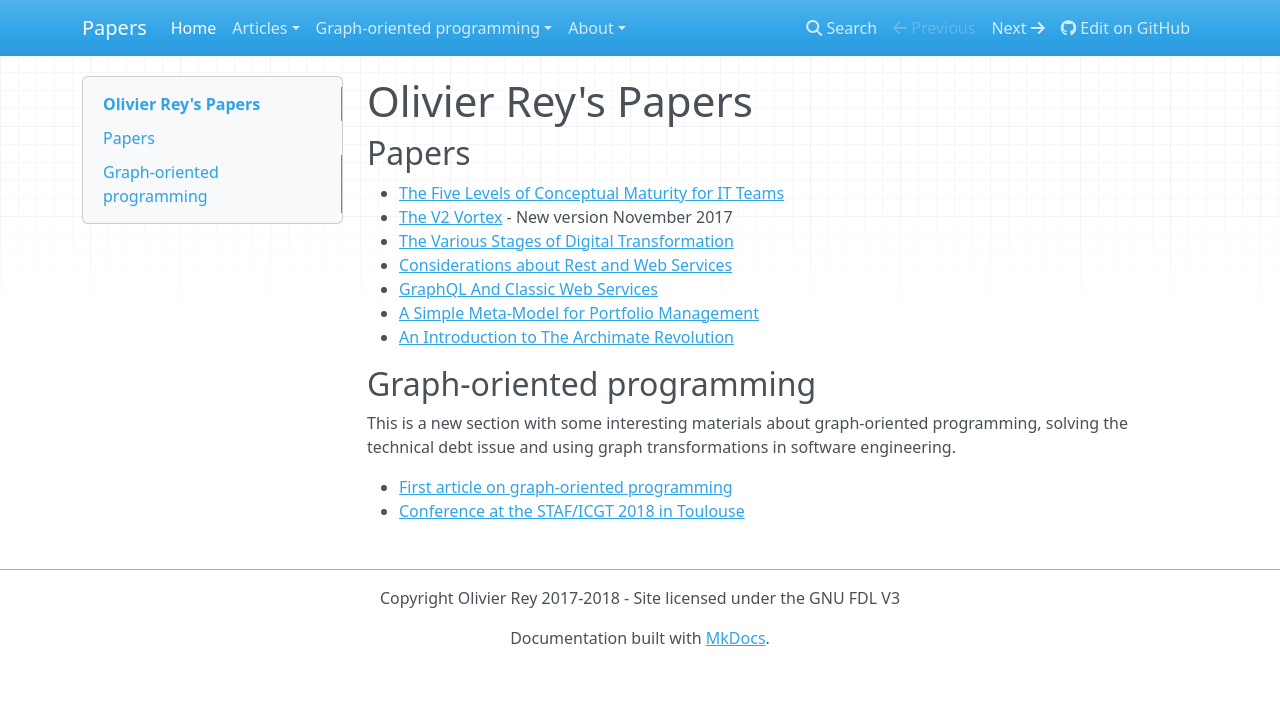
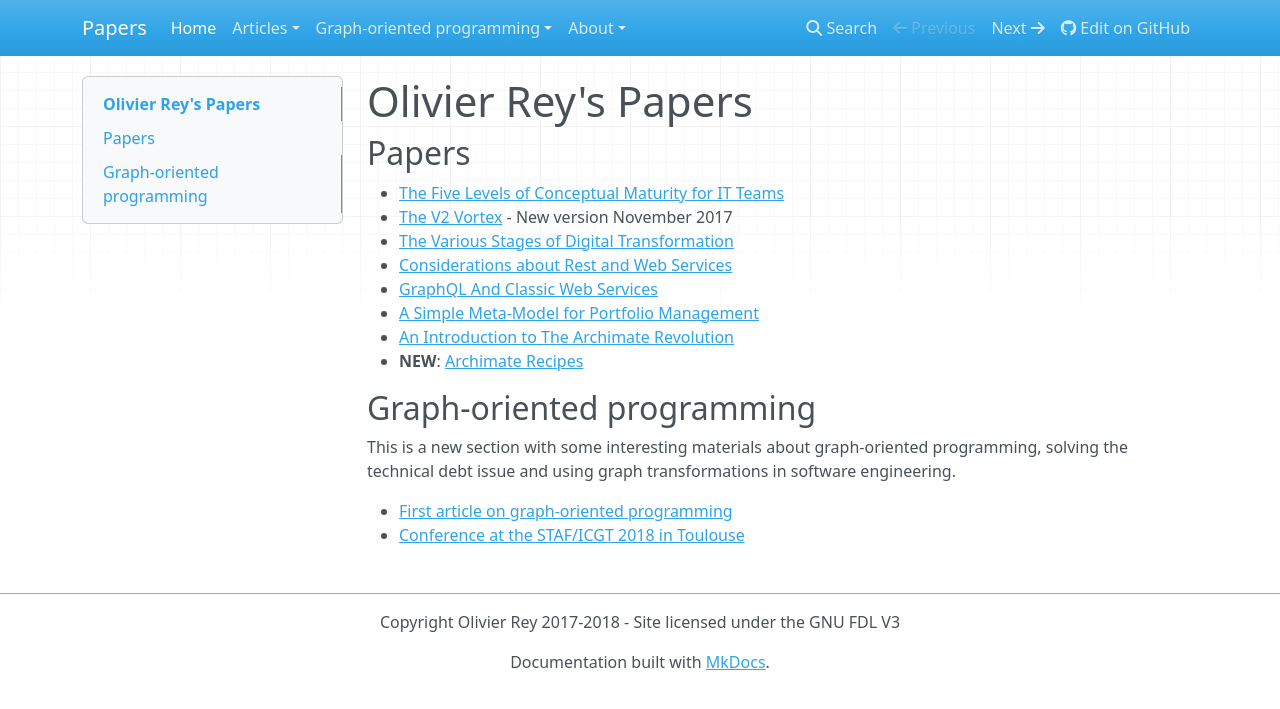
Before and after one commit to orey/papers, an MkDocs documentation site: the page built from docs/index.md, in a window 1280 px wide. Shown: the top 709 px of the page. Built offline with MkDocs 1.6.1, drawn with Linux system fonts in a browser that asks for light colours; nearby versions of some CDN libraries; old or Windows-style settings are respelled for this version of MkDocs.

Commit message:
adding archimate recipes version 1

```diff
--- a/docs/index.md
+++ b/docs/index.md
@@ -9,6 +9,7 @@
   * [GraphQL And Classic Web Services](articles/graphql-web-services.md)
   * [A Simple Meta-Model for Portfolio Management](articles/portfolio.md)
   * [An Introduction to The Archimate Revolution](articles/archimate-intro.md)
+  * **NEW**: [Archimate Recipes](articles/archimate-recipes.md)
 
 ## Graph-oriented programming
 
--- a/mkdocs.yml
+++ b/mkdocs.yml
@@ -16,6 +16,7 @@ pages:
     - 'GraphQL And Classic Web Services': 'articles/graphql-web-services.md'
     - 'A Simple Meta-Model for Portfolio Management': 'articles/portfolio.md'
     - 'An Introduction to The Archimate Revolution': 'articles/archimate-intro.md'
+    - 'Archimate Recipes': 'articles/archimate-recipes.md'
 - Graph-oriented programming:
     - 'First article on graph-oriented programming': 'graph/first-article.md'
     - 'Conference at the STAF/ICGT 2018 in Toulouse': 'graph/staf-icgt2018.md'
```
